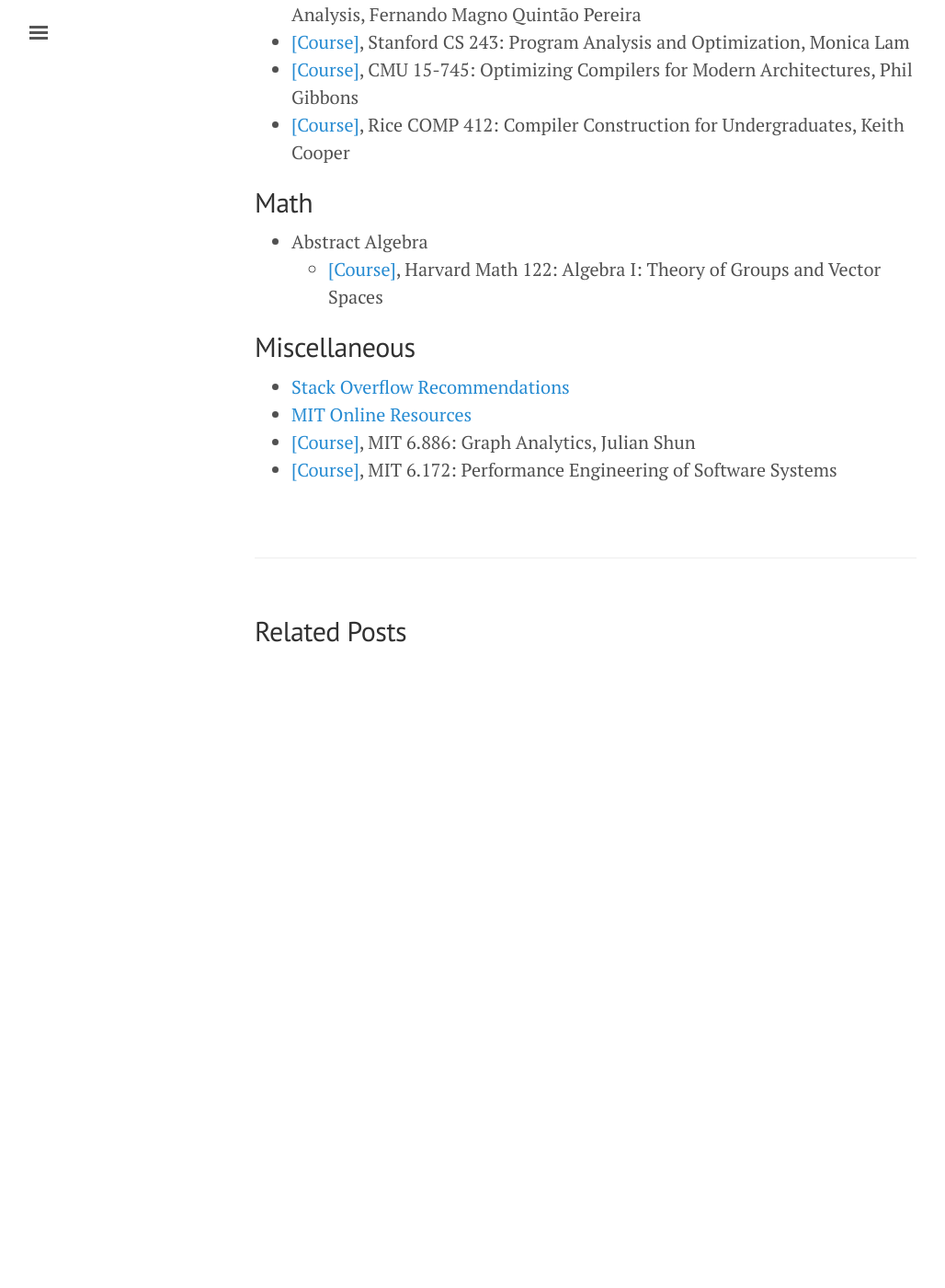
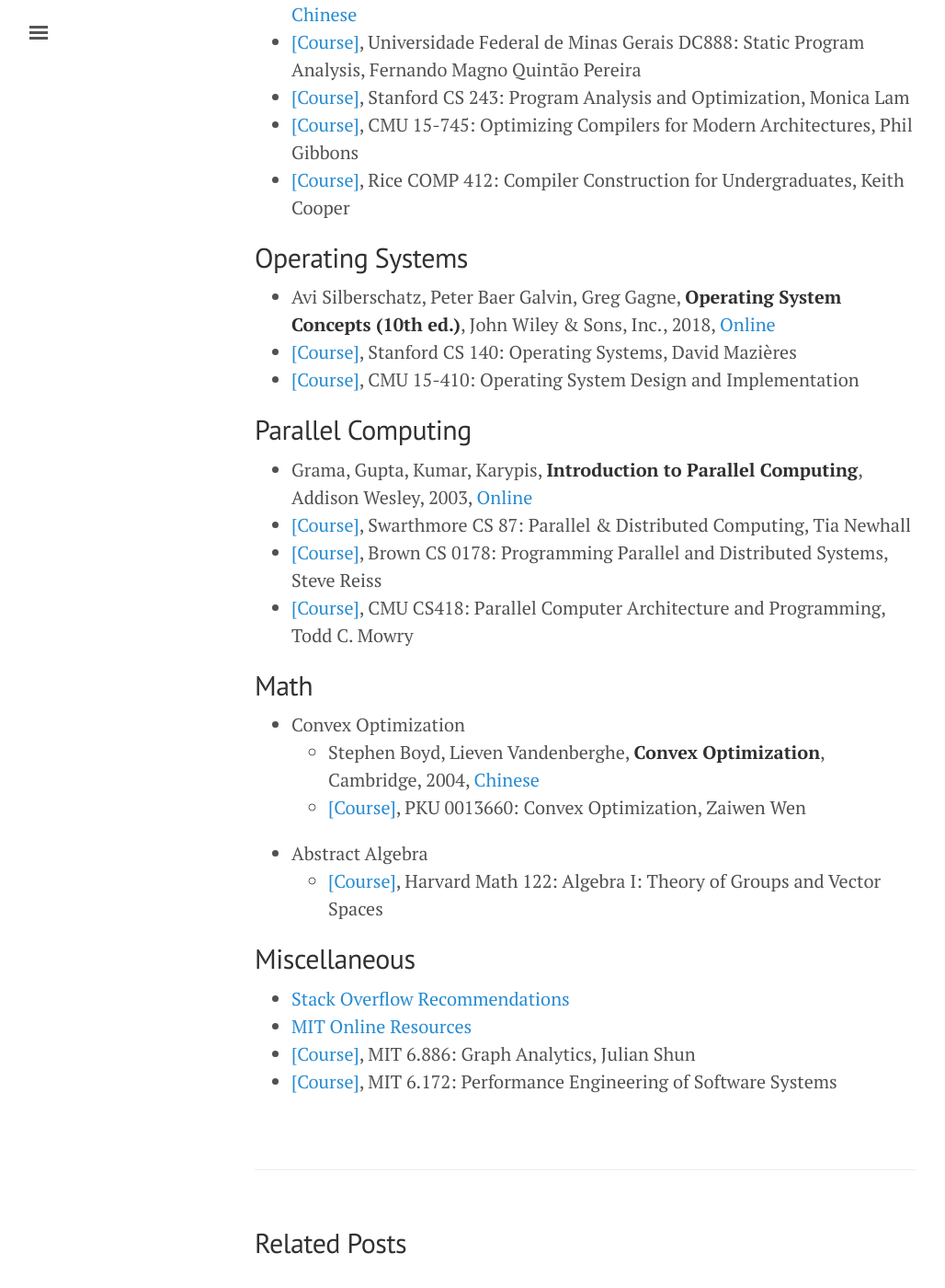
Before and after one commit to Ewenwan/chhzh123.github.io, a Jekyll site: the page built from _posts/2019-02-15-cs-materials.md, in a window 1280 px wide and 1400 px high, scrolled down 2009 px. Shown: the whole window at 92% size, without its empty margins (3-1031 px from the left). Built offline with Jekyll 4.4.1, drawn with Linux system fonts in a browser that asks for light colours; nearby versions of some CDN libraries; comment, search, counter and statistics services are not loaded; before the commit the page ends 2773 px from its top, so only the background shows below that; some of the changed text lies outside the part shown.

Commit message:
Update blog
1. Update "CS Materials"
2. Update "Skylake Architecture"

```diff
--- a/_posts/2019-02-15-cs-materials.md
+++ b/_posts/2019-02-15-cs-materials.md
@@ -33,6 +33,8 @@
 ## Computer System & Architecture
 * Randal E. Bryant, David R. O'Hallaron, **Computer Systems: A Programmer's Perspective (3rd ed.)**<font color="blue">(CSAPP)</font>, Pearson, 2016, [Chinese](https://book.douban.com/subject/5333562/)
 * [x] David A. Patterson, John L. Hennessy, **Computer Organization and Design: The Hardware/Software Interface (5th.ed)**, Elsevier, 2014, [Chinese](https://book.douban.com/subject/25813550/)
+* [[Course]](http://csg.csail.mit.edu/6.823/index.html), MIT 6.823: Computer System Architecture, Daniel Sanchez
+* [[Course]](https://6004.mit.edu/web/spring19/), MIT 6.004: Computation Structures, Arvind
 
 ## Compiler
 * Alfred V. Aho, Monica S. Lam, Ravi Sethi, Jeffrey Ullman, **Compilers: Principles, Techniques, and Tools (2nd ed.)**<font color="blue">(Dragon)</font>, Pearson, 2006, [Chinese](https://book.douban.com/subject/3296317/)
@@ -45,7 +47,21 @@
 * [[Course]](http://www.cs.cmu.edu/~15745/), CMU 15-745: Optimizing Compilers for Modern Architectures, Phil Gibbons
 * [[Course]](https://www.clear.rice.edu/comp412/Lectures/), Rice COMP 412: Compiler Construction for Undergraduates, Keith Cooper
 
+## Operating Systems
+* Avi Silberschatz, Peter Baer Galvin, Greg Gagne, **Operating System Concepts (10th ed.)**, John Wiley & Sons, Inc., 2018, [Online](http://www.os-book.com/OS10/slide-dir/index.html)
+* [[Course]](http://www.scs.stanford.edu/19wi-cs140/), Stanford CS 140: Operating Systems, David Mazières
+* [[Course]](https://www.cs.cmu.edu/~410/), CMU 15-410: Operating System Design and Implementation
+
+## Parallel Computing
+* Grama, Gupta, Kumar, Karypis, **Introduction to Parallel Computing**, Addison Wesley, 2003, [Online](https://www.cs.purdue.edu/homes/ayg/book/Slides/)
+* [[Course]](https://www.cs.swarthmore.edu/~newhall/cs87/s12/), Swarthmore CS 87: Parallel & Distributed Computing, Tia Newhall
+* [[Course]](http://cs.brown.edu/courses/csci1780/), Brown CS 0178: Programming Parallel and Distributed Systems, Steve Reiss
+* [[Course]](http://www.cs.cmu.edu/afs/cs/academic/class/15418-s11/www/), CMU CS418: Parallel Computer Architecture and Programming, Todd C. Mowry
+
 ## Math
+* Convex Optimization
+	- Stephen Boyd, Lieven Vandenberghe, **Convex Optimization**, Cambridge, 2004, [Chinese](https://book.douban.com/subject/21249088/)
+	- [[Course]](http://bicmr.pku.edu.cn/~wenzw/opt-2018-fall.html), PKU 0013660: Convex Optimization, Zaiwen Wen
 * Abstract Algebra
 	- [[Course]](https://canvas.harvard.edu/courses/30943/files/folder/Notes), Harvard Math 122: Algebra I: Theory of Groups and Vector Spaces
 
```
Also changed, not shown: _posts/2019-02-25-skylake.md (added, +45 -0 lines).
